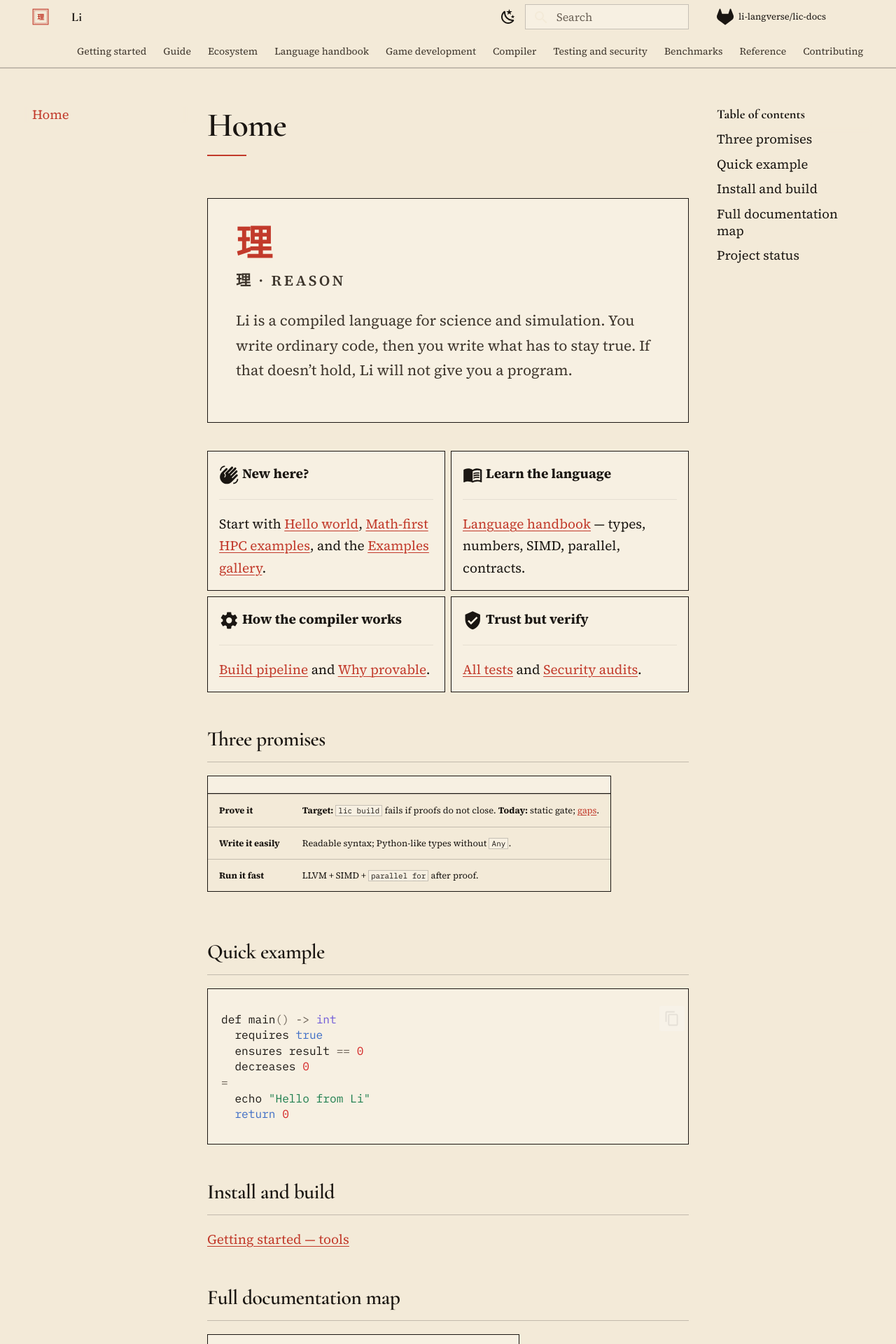
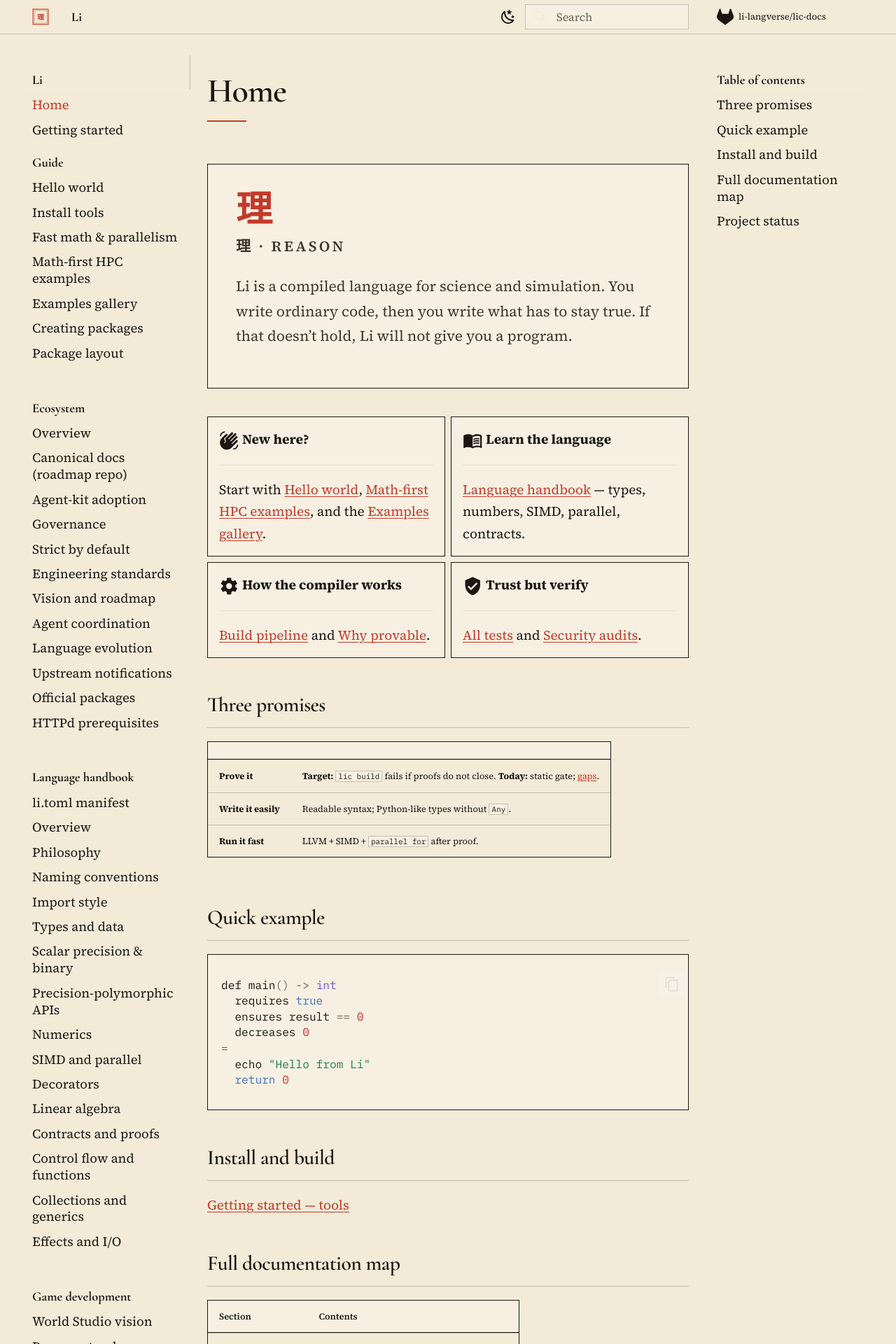
Before and after one commit to li-langverse/lic-docs, an MkDocs documentation site: the page built from docs/index.md, in a window 1280 px wide. Shown: the top 1920 px of the page at 70% size. Built offline with MkDocs 1.6.1 and Material for MkDocs 9.7.7, drawn with Linux system fonts in a browser that asks for light colours.

Commit message:
docs: move site navigation from top tabs to the sidebar
The tab bar overflowed and clipped section names. Sections now live
in the left sidebar, expanded.

```diff
--- a/docs/stylesheets/extra.css
+++ b/docs/stylesheets/extra.css
@@ -94,40 +94,17 @@
   color: var(--li-muted);
 }
 
-.md-tabs {
-  background: var(--li-paper);
-  border-bottom: 1px solid var(--li-rule);
-}
-
-.md-tabs__link {
-  color: var(--li-ink-soft);
-  opacity: 1;
-  font-family: "Source Serif 4", serif;
-}
-
-.md-tabs__link--active,
-.md-tabs__link:hover,
-.md-tabs__link:focus {
-  color: var(--li-cinnabar);
-}
-
-[data-md-color-scheme="slate"] .md-tabs {
-  background: #1c1814;
-  border-bottom-color: color-mix(in srgb, #f3ead8 16%, transparent);
-}
-
-[data-md-color-scheme="slate"] .md-tabs__link {
-  color: #b7ab9a;
-}
-
-[data-md-color-scheme="slate"] .md-tabs__link--active,
-[data-md-color-scheme="slate"] .md-tabs__link:hover {
-  color: #e15a4a;
-}
-
 .md-sidebar,
 .md-nav {
   font-size: 0.92rem;
+}
+
+.md-nav--primary .md-nav__list {
+  padding-bottom: 2rem;
+}
+
+.md-sidebar--primary {
+  border-right: 1px solid var(--li-rule);
 }
 
 .md-nav__title,
--- a/mkdocs.yml
+++ b/mkdocs.yml
@@ -31,9 +31,8 @@ theme:
     repo: fontawesome/brands/gitlab
   features:
     - navigation.instant
-    - navigation.tabs
-    - navigation.tabs.sticky
     - navigation.sections
+    - navigation.expand
     - navigation.top
     - navigation.footer
     - search.suggest
```
